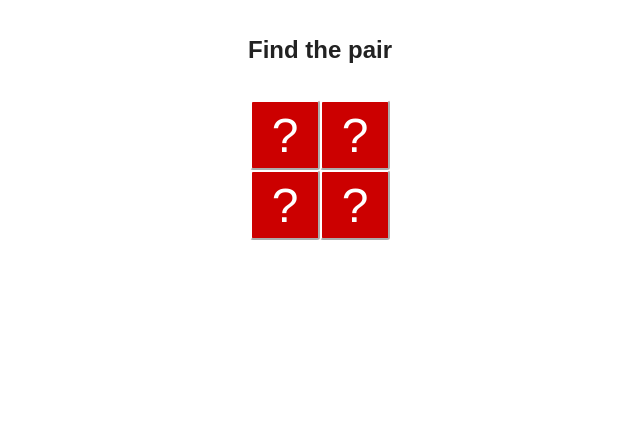
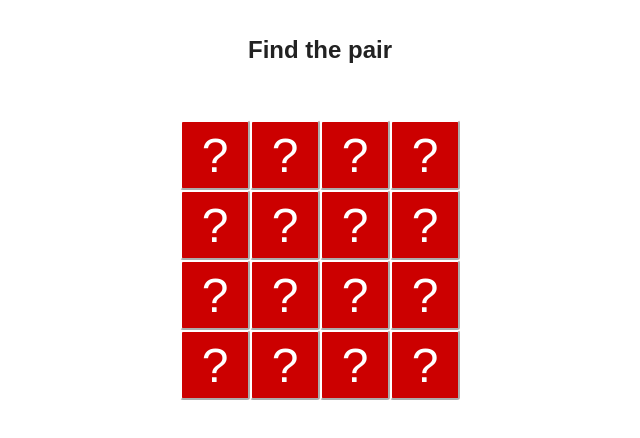
Before and after one commit to groundberry/react-find-the-pair, a React (Create React App) app: page / in a window 1280 px wide. Shown: the top 438 px of the page, without its empty margins (320-960 px from the left). Built offline with nearby package versions, Linux system fonts and the light colour scheme.

Commit message:
Create Header component

```diff
--- a/src/App.jsx
+++ b/src/App.jsx
@@ -1,3 +1,5 @@
+/* eslint-disable react/no-unused-state */
+
 import React, { Component } from 'react';
 import {
   getGrid,
@@ -7,14 +9,19 @@ import {
   cloneGrid,
   cloneArray,
 } from './utils/array';
+import {
+  getWidth,
+  getHeight,
+} from './utils/config';
 import Grid from './Grid';
+import Header from './Header';
 import './App.css';
 
 class App extends Component {
   constructor() {
     super();
 
-    const level = 1;
+    const level = 2;
     const grid = getGrid(level);
     const pressedGrid = getPressedGrid(level);
 
@@ -24,6 +31,7 @@ class App extends Component {
       pressedGrid,
       discoveredCells: [],
       discoveredCellsCoordinates: [],
+      winGame: false,
     };
 
     this.handleClickUpdatePressedGrid = this.handleClickUpdatePressedGrid.bind(this);
@@ -31,11 +39,17 @@ class App extends Component {
   }
 
   handleClickUpdatePressedGrid([row, col]) {
+    const { level } = this.state;
+    const height = getHeight(level);
+    const width = getWidth(level);
+
     this.setState((prevState) => {
       const grid = cloneGrid(prevState.grid);
       const newUpdatePressedGrid = cloneGrid(prevState.pressedGrid);
-      let newDiscoveredCells = cloneArray(prevState.discoveredCells);
+      const newDiscoveredCells = cloneArray(prevState.discoveredCells);
       const newDiscoveredCellsCoordinates = cloneArray(prevState.discoveredCellsCoordinates);
+      const numberOfCells = height * width;
+      let isWinGame = false;
 
       newUpdatePressedGrid[row][col] = true;
       newDiscoveredCells.push(grid[row][col]);
@@ -48,14 +62,18 @@ class App extends Component {
           setTimeout(() => {
             this.removeWrongPairs();
           }, 1000);
-          newDiscoveredCells = [];
         }
+      }
+
+      if (newDiscoveredCells.length === numberOfCells) {
+        isWinGame = true;
       }
 
       return {
         pressedGrid: newUpdatePressedGrid,
         discoveredCells: newDiscoveredCells,
         discoveredCellsCoordinates: newDiscoveredCellsCoordinates,
+        winGame: isWinGame,
       };
     });
   }
@@ -86,13 +104,21 @@ class App extends Component {
   }
 
   render() {
-    const { level, grid, pressedGrid } = this.state;
+    const {
+      level,
+      grid,
+      pressedGrid,
+      winGame,
+    } = this.state;
 
     return (
       <div className="App">
         <header className="App-header">
           <h1 className="App-title">Find the pair</h1>
         </header>
+        <Header
+          winGame={winGame}
+        />
         <Grid
           level={level}
           grid={grid}
--- /dev/null
+++ b/src/Header.css
@@ -0,0 +1,5 @@
+.Header {
+  color: #c00;
+  font-size: 1.5em;
+  padding-bottom: 20px;
+}
--- /dev/null
+++ b/src/Header.jsx
@@ -0,0 +1,22 @@
+import React from 'react';
+import PropTypes from 'prop-types';
+import './Header.css';
+
+function Header(props) {
+  const { winGame } = props;
+  return (
+    <div className="Header">
+      {winGame ? 'You win!' : ''}
+    </div>
+  );
+}
+
+Header.propTypes = {
+  winGame: PropTypes.bool,
+};
+
+Header.defaultProps = {
+  winGame: false,
+};
+
+export default Header;
```
Also changed, not shown: 1 other file (tests, documents, lock files or other folders).
